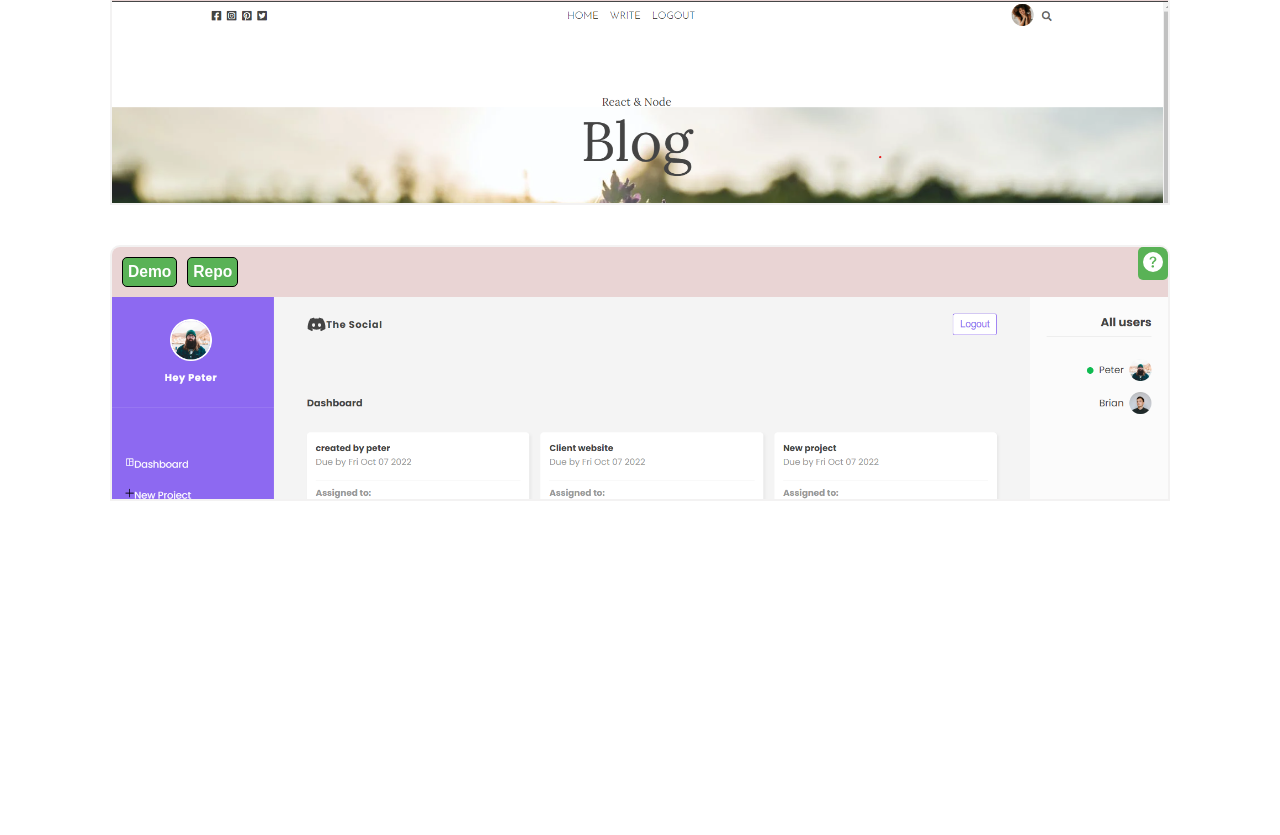
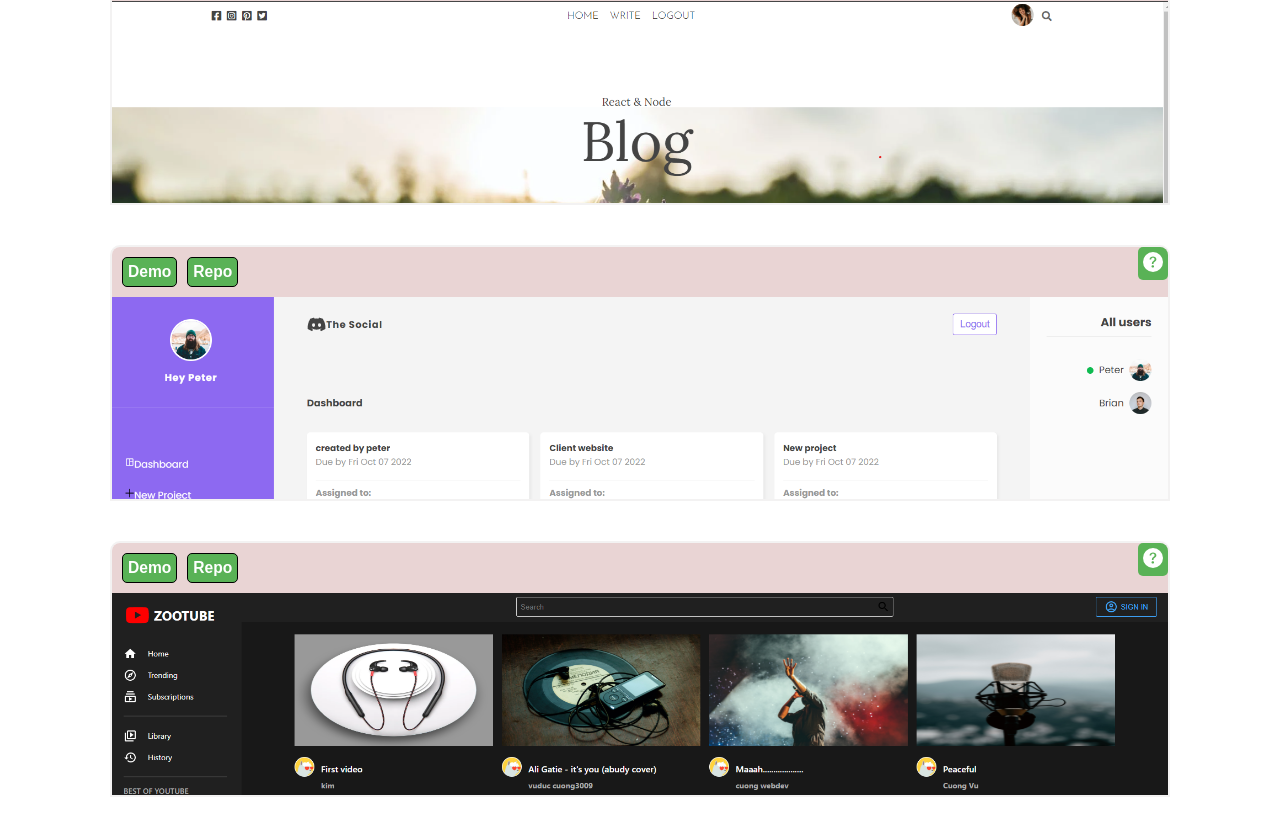
Before and after one commit to cuongvu3009/cuongvuduc3009, a React (Create React App) app: page /projects in a window 1280 px wide. Shown: the part 2963-3798 px from the top of the page. Before the commit the page ends 3534 px from the top, so only its background shows below. Built offline with nearby package versions, Linux system fonts and the light colour scheme.

Commit message:
update project youtube

```diff
--- a/src/data.js
+++ b/src/data.js
@@ -9,6 +9,7 @@ import store from './img/store.png';
 import job from './img/job.png';
 import blogMega from './img/blogMega.png';
 import social from './img/social.png';
+import youtube from './img/youtube.png';
 
 import { v4 as uuidv4 } from 'uuid';
 
@@ -111,6 +112,15 @@ export const products = [
     name: 'Social website',
     tech: 'React, Firebase',
     desc: 'Social website with authentication, add post, comment, chat, online status.. all powered by firebase',
+  },
+  {
+    id: uuidv4(),
+    img: youtube,
+    demo: 'https://youtube-3009.netlify.app/',
+    repo: 'https://github.com/cuongvu3009/YoutubeClone-API',
+    name: 'Youtube clone website',
+    tech: 'React, JWT, Mongodb, Context API, Redux, Node, Express, Firebase',
+    desc: 'Youtube clone website with authentication, upload content, dark/light mode, comment, chat, like/dislike function',
   },
 ];
 
```
Also changed, not shown: src/img/youtube.png (added).
